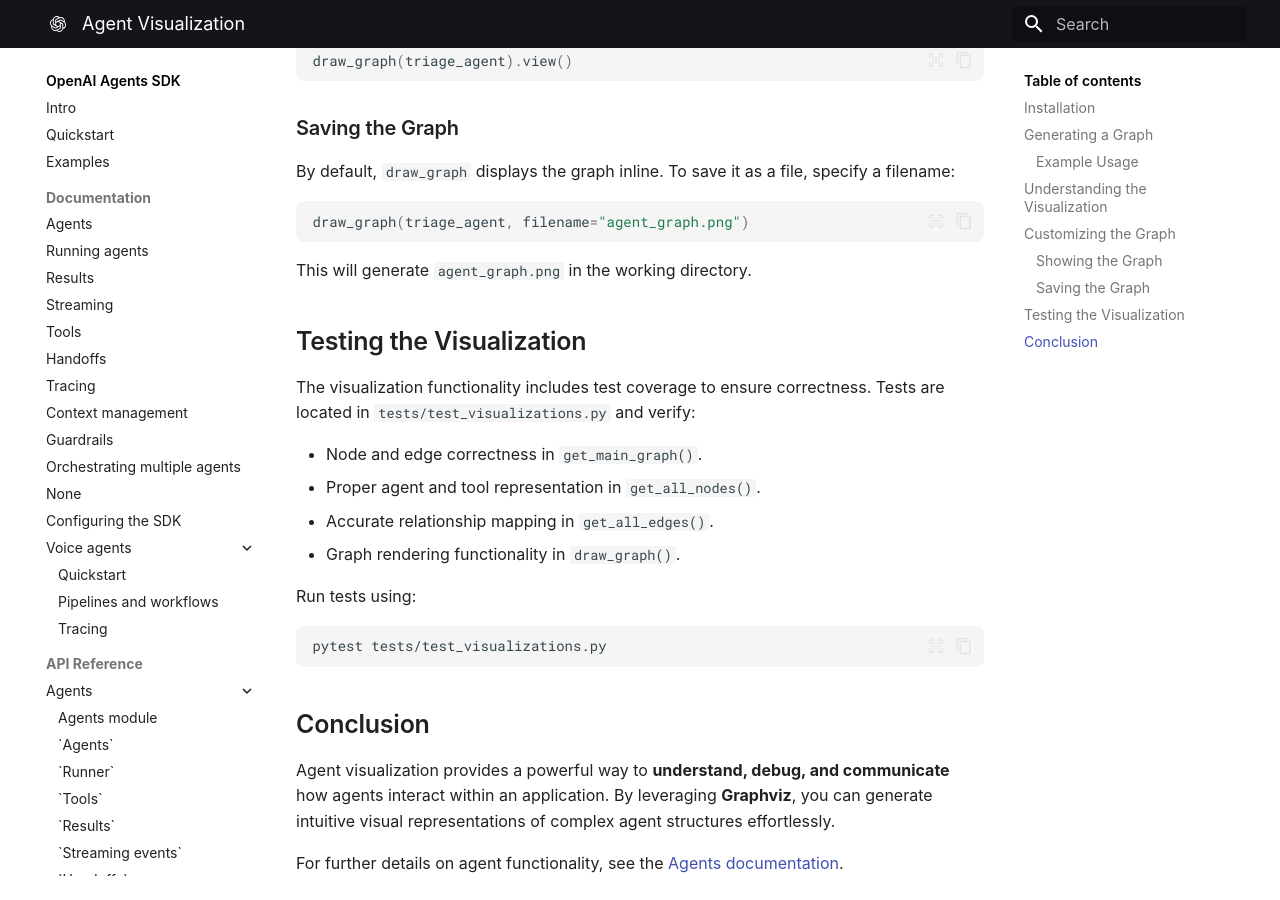
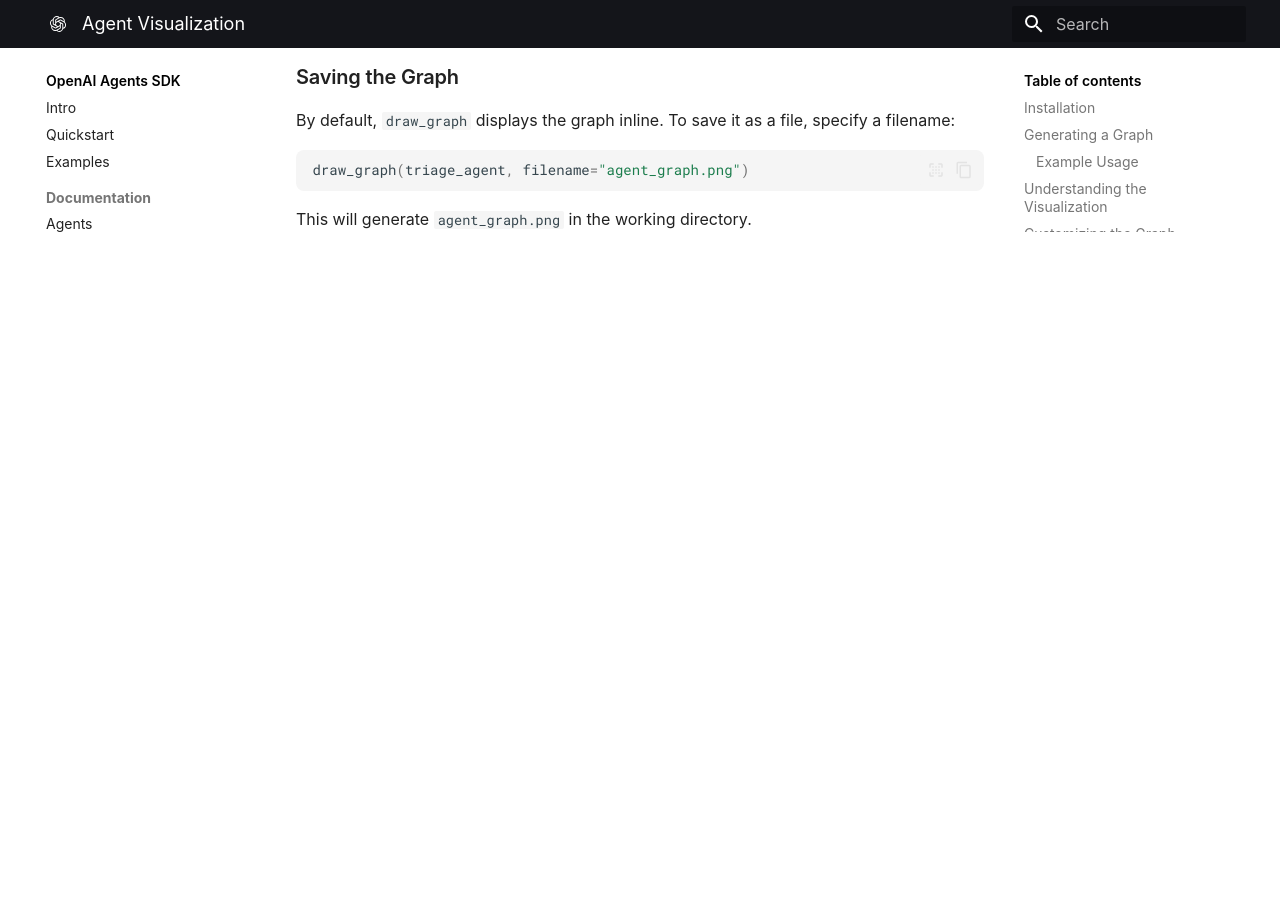
Before and after one commit to zain/openai-agents-python, an MkDocs documentation site: the page built from docs/visualization.md, in a window 1280 px wide and 900 px high, scrolled down 2471 px. Built offline with MkDocs 1.6.1 and Material for MkDocs 9.7.7, drawn with Linux system fonts in a browser that asks for light colours; some web fonts are replaced; after the commit the page ends 2727 px from its top, so only the background shows below that; some of the changed text lies outside the part shown.

Commit message:
Update visualization.md

````diff
--- a/docs/visualization.md
+++ b/docs/visualization.md
@@ -4,10 +4,10 @@
 
 ## Installation
 
-The visualization functionality relies on the **Graphviz** package. To use it, ensure you have Graphviz installed and add it as a dependency in `pyproject.toml`. Alternatively, install it directly via pip:
+Install the optional `viz` dependency group:
 
 ```bash
-pip install openai-agents[viz]
+pip install "openai-agents[viz]"
 ```
 
 ## Generating a Graph
@@ -82,24 +82,3 @@
 ```
 
 This will generate `agent_graph.png` in the working directory.
-
-## Testing the Visualization
-
-The visualization functionality includes test coverage to ensure correctness. Tests are located in `tests/test_visualizations.py` and verify:
-
-- Node and edge correctness in `get_main_graph()`.
-- Proper agent and tool representation in `get_all_nodes()`.
-- Accurate relationship mapping in `get_all_edges()`.
-- Graph rendering functionality in `draw_graph()`.
-
-Run tests using:
-
-```bash
-pytest tests/test_visualizations.py
-```
-
-## Conclusion
-
-Agent visualization provides a powerful way to **understand, debug, and communicate** how agents interact within an application. By leveraging **Graphviz**, you can generate intuitive visual representations of complex agent structures effortlessly.
-
-For further details on agent functionality, see the [Agents documentation](agents.md).
````
